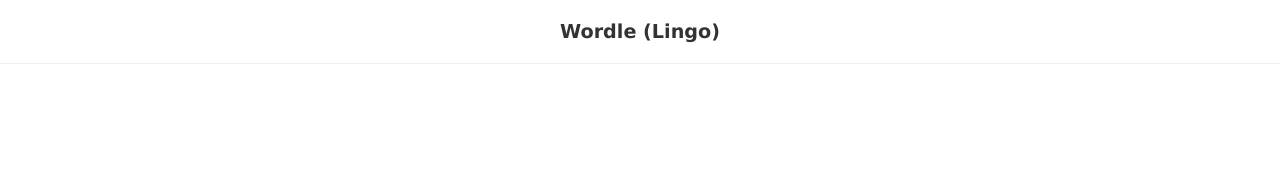
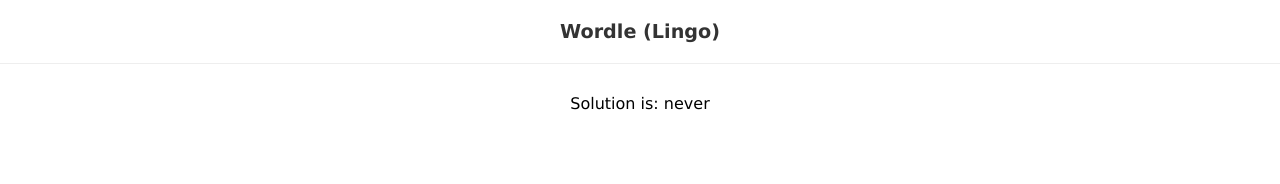
Before and after one commit to ZLouisMiguel/wordle-clone, a React (Vite) app: page / in a window 1280 px wide. Shown: the top 184 px of the page. Built offline with nearby package versions, Linux system fonts and the light colour scheme; data requests are answered from the project's data file.

Commit message:
Conditional check for solution availability and rendering

```diff
--- a/src/App.jsx
+++ b/src/App.jsx
@@ -15,6 +15,7 @@
   return (
     <div className="App">
       <h1>Wordle (Lingo) </h1>
+      {solution && <div> Solution is: {solution.word} </div>}
     </div>
   );
 };
```
